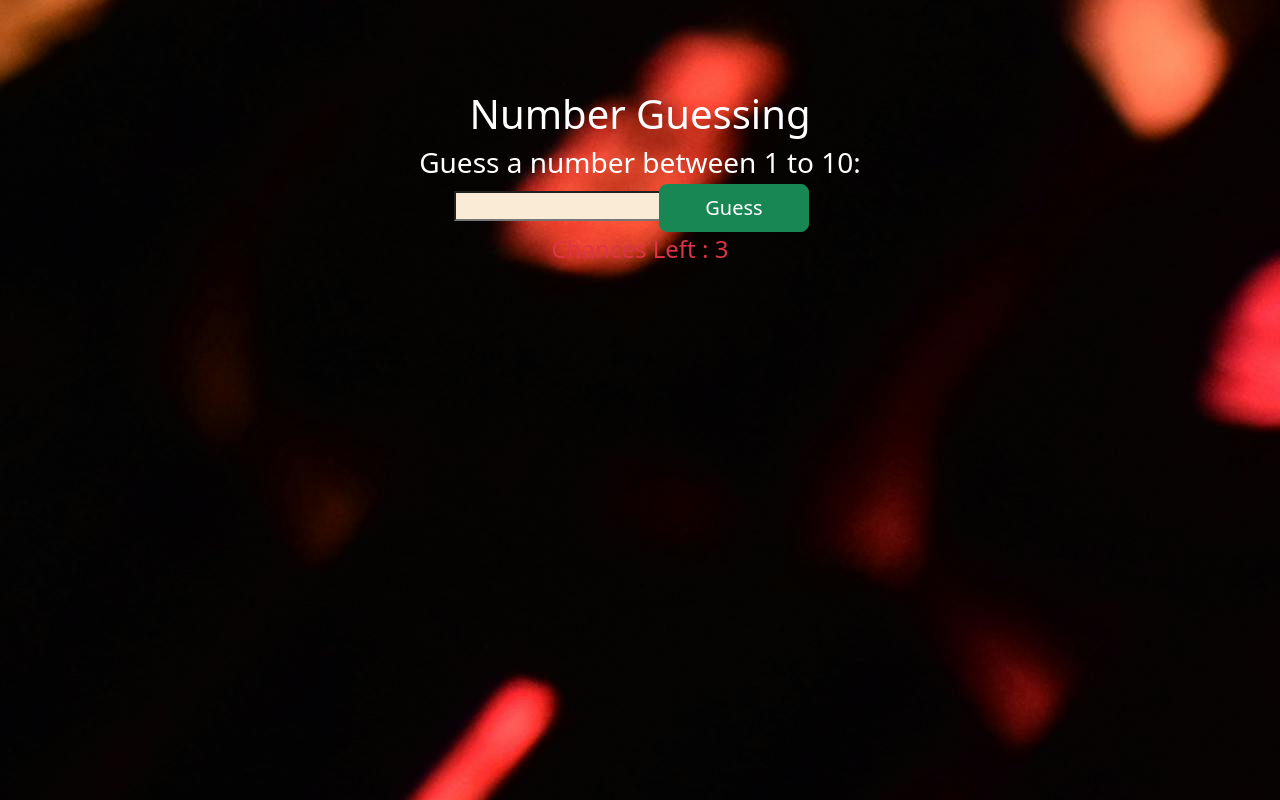
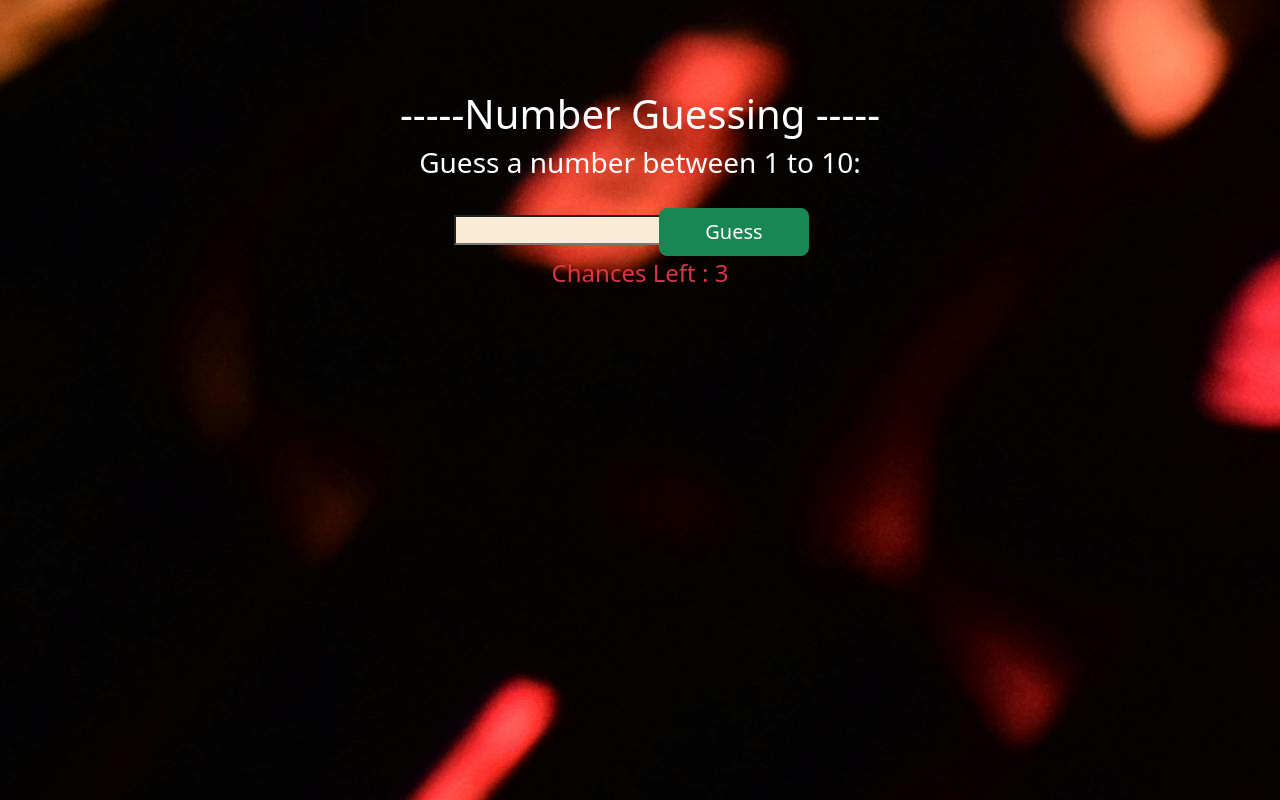
Before and after one commit to ashensavi/Day-06, a plain HTML site: page index.html in a window 1280 px wide. Drawn offline with nearby package versions, Linux system fonts and the light colour scheme.

Commit message:
finalllll

```diff
--- a/index.html
+++ b/index.html
@@ -12,11 +12,11 @@
         <div class="content text-center">
             <div class="row text-white">
               <div class="col">
-                <h1>Number Guessing</h1>
+                <h1>-----Number Guessing -----</h1>
               </div>
             </div>
             <div class="row text-white">
-                <div class="col">
+                <div class="col mb-4 ">
                   <h3>Guess a number between 1 to 10:</h3>
                 </div>
               </div>
```
